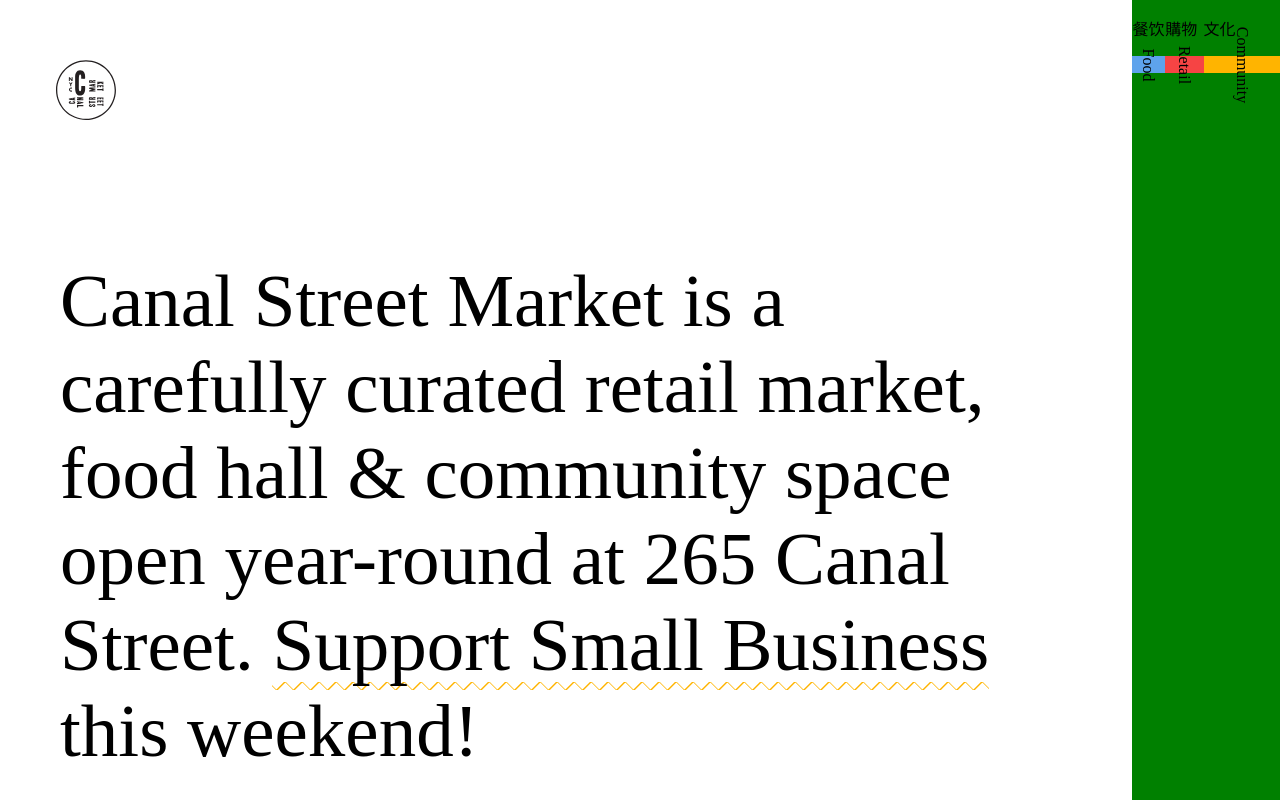
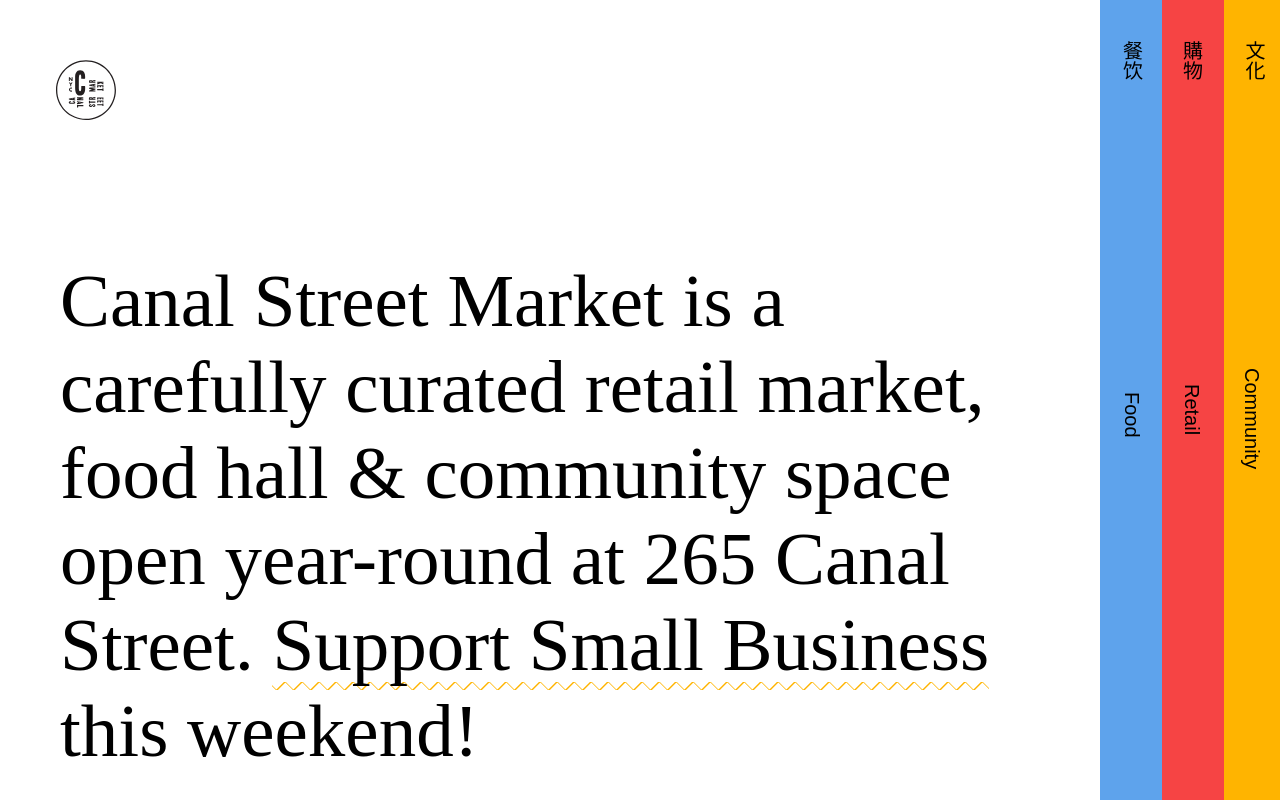
Before and after one commit to Romazyng/Canal_St, a website: page main.html in a window 1280 px wide. Shown: the top 800 px of the page. Drawn offline with nearby package versions, Linux system fonts and the light colour scheme; a web font is replaced by a local one.

Commit message:
new sidebar. it has a lot of shitty code and bad practice (didnt want to make it right)

```diff
--- a/main.html
+++ b/main.html
@@ -53,33 +53,29 @@
                 </g>
             </svg>
         </a>
-        <nav id="main-navigation" class="main-navigation">
-            <div class="food">
-                <a href="/food.html" class="main-navigation__tab js-navigation-tab" style="background-color: rgb(94, 163, 236);" data-page="food" data-transition="tab">
-                    <p class="china">餐饮</p>
-                    <span class="rotate">Food</span>
+
+    </header>
+    <section id="home" class="expanded">
+        <div class="sidenav">
+            <a href="#" style="background-color: rgb(94, 163, 236);">
+                <p class="china-food">餐饮</p>
+                <p class="food">Food</p>
+            </a>
+            <a href="#" style="background-color: rgb(246, 68, 68);">
+                <p class="china-retail">購物</p>
+                <p class="retail">Retail</p>
+            </a>
+            <a href="#" style="background-color: rgb(255, 180, 0);">
+                <p class="china-community">文化</p>
+                <p class="community">Community</p>
             </a>
           </div>
-            <div class="retail">
-                <a href="/retail/" class="main-navigation__tab js-navigation-tab " style="background-color: rgb(246, 68, 68);" data-page="retail" data-transition="tab">
-                    <p class="china">購物</p>
-                    <span class="rotate">Retail</span>
-                </a>
-            </div>
-            <div class="community">
-                <a href="/community/" class="main-navigation__tab" style="background-color: rgb(255, 180, 0);">
-                    <p class="china">文化</p>
-                    <span class="rotate">Community</span>
-                </a>
-            </div>
-        </nav>
-    </header>
         <section class="content">
             <p class="content-p wow">
                 Canal Street Market is a <br> carefully curated retail market,<br> food hall & community space<br> open year-round at 265 Canal<br> Street. <a href="#">Support Small Business</a><br> this weekend!
             </p>
         </section>
-    <section >
+        <section>
             <div class="img-loader wow "data-wow-offset="80">
                 <img src="images/1d99cf0e3a0144c1229f92ee5b3c63b0eaae893c_home-hero.jpg">
             </div>
@@ -282,5 +278,6 @@
                 </a>
             </div>
         </section>
+    </section>
 </body>
 </html>
--- a/styles.css
+++ b/styles.css
@@ -1,8 +1,12 @@
 @import url(https://db.onlinewebfonts.com/c/2596224269750e00c3ad5356299a3b9f?family=Ogg+Roman);
 @import url('https://fonts.googleapis.com/css2?family=Asap&display=swap');
-/* ::-webkit-scrollbar {
+::-webkit-scrollbar {
     width: 0;
-} */
+}
+
+body {
+    overflow-x: hidden;
+}
 
 #header svg {
     position: fixed;
@@ -98,6 +102,7 @@
         background-position-x: 24px, -24px;
     }
 }
+
 
 .content a{
     padding-bottom: 4px;
@@ -466,3 +471,78 @@
 .ending {
     height: 90px;
 }
+
+
+.sidenav {
+    display: flex;
+    height: 100%;
+    width: 240px;
+    position: fixed;
+    z-index: 1;
+    top: 0;
+    right: 0;
+    background-color: #111;
+    overflow-x: hidden;
+    margin-right: -60px;
+  }
+
+
+  /* Side navigation links */
+  .sidenav a {
+    width: 30px;
+    color: black;
+    padding: 16px;
+    text-decoration: none;
+    display: block;
+    writing-mode: vertical-rl;
+    text-orientation: mixed;
+  }
+
+  /* Change color on hover */
+  .sidenav a:hover {
+    background-color: #ddd;
+    color: black;
+  }
+
+  .sidenav .food {
+    font-family: 'Apercu Mono Pro', sans-serif;
+    font-size: 20px;
+    position: absolute;
+    top: 49%;
+    left: 0%;
+  }
+
+  .sidenav .retail {
+    font-family: 'Apercu Mono Pro', sans-serif;
+    font-size: 20px;
+    position: absolute;
+    top: 48%;
+    left: 25%;
+  }
+
+  .sidenav .community {
+    font-family: 'Apercu Mono Pro', sans-serif;
+    font-size: 20px;
+    position: absolute;
+    top: 46%;
+    left: 50%;
+  }
+
+  .sidenav .china-food {
+    font-size: 20px;
+    position: absolute;
+    top: 5%;
+    left: -1%;
+  }
+  .sidenav .china-retail {
+    font-size: 20px;
+    position: absolute;
+    top: 5%;
+    left: 24%;
+  }
+  .sidenav .china-community {
+    font-size: 20px;
+    position: absolute;
+    top: 5%;
+    left: 50%;
+  }
```
Also changed, not shown: script.js (+18 -3 lines). Lines whose indentation alone changed are shown as unchanged.
